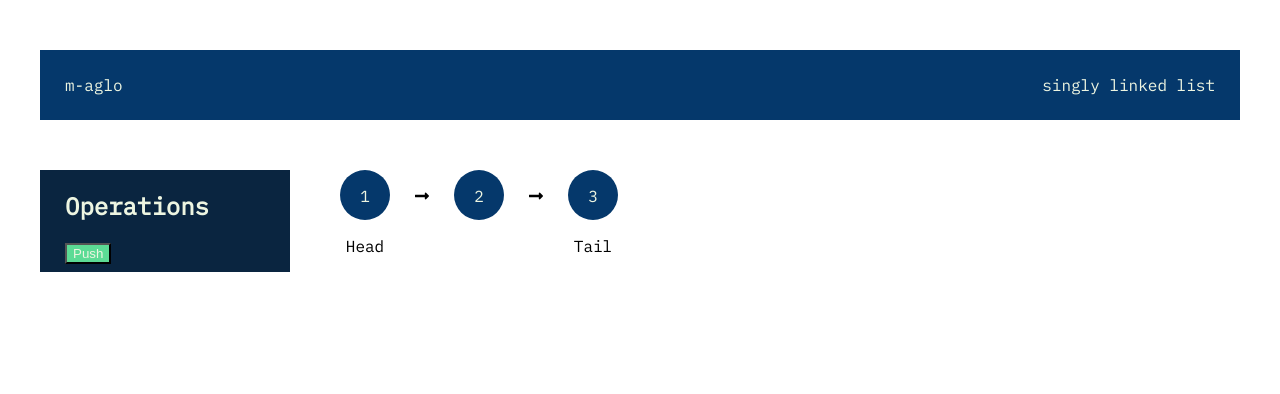
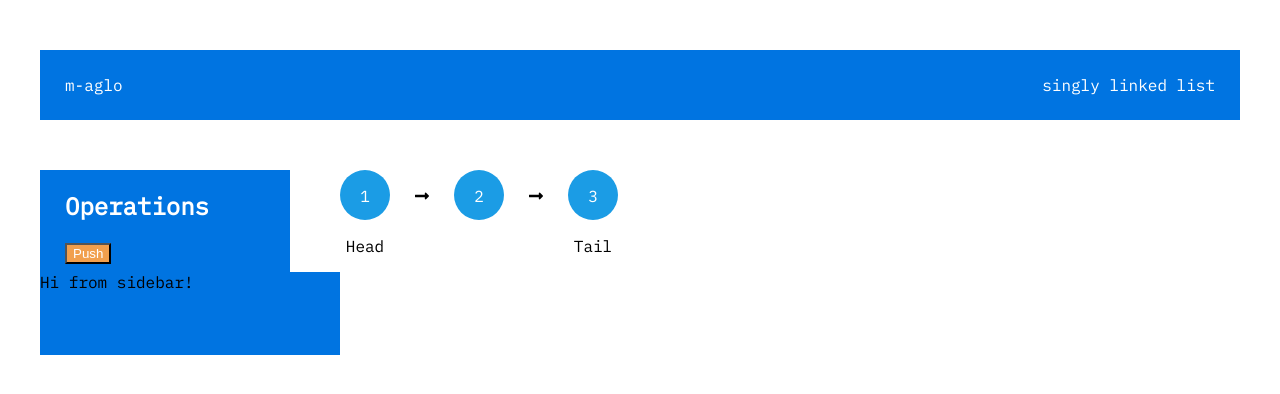
Before and after one commit to magnuslundstrom/m-algo, a React (Create React App) app: page / in a window 1280 px wide. Shown: the top 394 px of the page. Built offline with nearby package versions, Linux system fonts and the light colour scheme.

Commit message:
refactoring into smaller components

```diff
--- a/src/App.tsx
+++ b/src/App.tsx
@@ -1,5 +1,4 @@
-import React from 'react';
-import Container from './components/container';
+import Container from './components/Container';
 import Singly from './dataStructures/SinglyLinkedList/components/SinglyLinkedList';
 function App() {
   return (
--- a/src/colors.ts
+++ b/src/colors.ts
@@ -1,7 +1,8 @@
 export const colors = {
-  dark: '#0a2540',
-  darkBlue: '#05386b',
-  darkGreen: '#379683',
-  lightGreen: '#5cdb95',
-  sand: '#edf5e1',
+  c400: '#0074e1',
+  c300: '#1b9ce5',
+  c200: '#6cdaee',
+  c100: '#fff',
+  cta: '#F19F4d',
+  gray: '#D9D9D9',
 };
--- a/src/components/FunctionTextBox.tsx
+++ b/src/components/FunctionTextBox.tsx
@@ -1,12 +1,15 @@
 import { FunctionComponent, PropsWithChildren } from 'react';
 import { colors } from '../colors';
-interface Props {
+export interface FunctionTextBoxProps {
   functionBody: string;
 }
-export const FunctionTextBox: FunctionComponent<PropsWithChildren<Props>> = (props) => {
+export const FunctionTextBox: FunctionComponent<PropsWithChildren<FunctionTextBoxProps>> = ({ functionBody }) => {
+  const reg = /_([a-zA-Z]+)__WEBPACK_IMPORTED_MODULE_0__\["[a-zA-Z]+"\]/;
+  functionBody = functionBody.replace(reg, '$1');
+
   return (
-    <div style={{ backgroundColor: colors.dark, color: colors.sand, padding: '25px', borderRadius: '10px' }}>
-      <pre>{props.functionBody}</pre>
+    <div style={{ backgroundColor: colors.c400, color: colors.c100, padding: '25px', borderRadius: '10px' }}>
+      <pre>{functionBody}</pre>
     </div>
   );
 };
--- /dev/null
+++ b/src/components/Sidebar.tsx
@@ -0,0 +1,15 @@
+import { FunctionComponent, PropsWithChildren } from 'react';
+import { FunctionTextBox, FunctionTextBoxProps } from './FunctionTextBox';
+import { colors } from '../colors';
+
+type props = PropsWithChildren<{}> & FunctionTextBoxProps;
+
+export const Sidebar: FunctionComponent<props> = ({ children, functionBody }) => {
+  return (
+    <div style={{ backgroundColor: colors.c400 }}>
+      {children}
+      Hi from sidebar!
+      <FunctionTextBox functionBody={functionBody} />
+    </div>
+  );
+};
--- a/src/components/container.tsx
+++ b/src/components/container.tsx
@@ -1,5 +1,5 @@
-import React, { FunctionComponent } from 'react';
-import Header from './header';
+import { FunctionComponent } from 'react';
+import Header from './Header';
 const style = {
   maxWidth: '1200px',
   margin: '50px auto',
--- a/src/components/header.tsx
+++ b/src/components/header.tsx
@@ -2,12 +2,12 @@ import { FunctionComponent } from 'react';
 import { colors } from '../colors';
 const Header: FunctionComponent = () => {
   return (
-    <div style={{ display: 'flex', justifyContent: 'space-between', backgroundColor: colors.darkBlue, padding: '25px' }}>
-      <a href='/' style={{ color: colors.sand, textDecoration: 'none' }}>
+    <div style={{ display: 'flex', justifyContent: 'space-between', backgroundColor: colors.c400, padding: '25px' }}>
+      <a href='/' style={{ color: colors.c100, textDecoration: 'none' }}>
         m-aglo
       </a>
       <div>
-        <a href='/singly' style={{ textDecoration: 'none', color: colors.sand }}>
+        <a href='/singly' style={{ textDecoration: 'none', color: colors.c100 }}>
           singly linked list
         </a>
       </div>
--- /dev/null
+++ b/src/dataStructures/SinglyLinkedList/classes/Node.ts
@@ -0,0 +1,4 @@
+export class Node {
+  next: Node | null = null;
+  constructor(public value: string | number) {}
+}
--- a/src/dataStructures/SinglyLinkedList/classes/SinglyLinkedList.ts
+++ b/src/dataStructures/SinglyLinkedList/classes/SinglyLinkedList.ts
@@ -1,7 +1,4 @@
-export class Node {
-  next: Node | null = null;
-  constructor(public value: string | number) {}
-}
+import { Node } from './Node';
 type Callback = (node: Node, index: number) => any;
 
 export class SinglyLinkedList {
--- a/src/dataStructures/SinglyLinkedList/classes/index.ts
+++ b/src/dataStructures/SinglyLinkedList/classes/index.ts
@@ -1 +1,2 @@
 export * from './SinglyLinkedList';
+export * from './Node';
--- a/src/dataStructures/SinglyLinkedList/components/Node.tsx
+++ b/src/dataStructures/SinglyLinkedList/components/Node.tsx
@@ -1,6 +1,6 @@
 import React from 'react';
 import { colors } from '../../../colors';
-import { Node } from '../classes';
+import { Node } from '../classes/Node';
 import './SinglyLinkedListAnimations.css';
 
 interface State {
@@ -52,7 +52,7 @@ export default class NodeComponent extends React.Component<Props, State> {
   }
 }
 const divStyles = {
-  backgroundColor: colors.darkBlue,
+  backgroundColor: colors.c300,
   borderRadius: '50%',
   height: '50px',
   width: '50px',
@@ -61,5 +61,5 @@ const divStyles = {
 };
 
 const pStyles = {
-  color: colors.sand,
+  color: colors.c100,
 };
--- a/src/dataStructures/SinglyLinkedList/components/SinglyLinkedList.tsx
+++ b/src/dataStructures/SinglyLinkedList/components/SinglyLinkedList.tsx
@@ -2,7 +2,7 @@ import React, { ReactNode } from 'react';
 import ComponentListNode from './Node';
 import { SinglyLinkedList } from '../classes/SinglyLinkedList';
 import { colors } from '../../../colors';
-import { FunctionTextBox } from '../../../components/FunctionTextBox';
+import { Sidebar } from '../../../components/Sidebar';
 
 // Initial setup
 const defaultList = new SinglyLinkedList();
@@ -41,16 +41,16 @@ export class Singly extends React.Component {
     const { functionBoxTextToDisplay } = this.state;
     return (
       <div style={{ display: 'grid', gridTemplateColumns: '1fr 3fr', marginTop: '50px' }}>
-        <div style={{ backgroundColor: colors.dark, paddingLeft: '25px', marginRight: '50px' }}>
-          <h2 style={{ color: colors.sand }}>Operations</h2>
-          <button style={{ backgroundColor: colors.lightGreen, color: colors.sand }} onClick={() => this.operate('push')}>
+        <div style={{ backgroundColor: colors.c400, paddingLeft: '25px', marginRight: '50px' }}>
+          <h2 style={{ color: colors.c100 }}>Operations</h2>
+          <button style={{ backgroundColor: colors.cta, color: colors.c100 }} onClick={() => this.operate('push')}>
             Push
           </button>
         </div>
         <div style={{ display: 'flex', flexWrap: 'wrap' }}>
           {this.state.list.length === 0 ? 'No items in the list' : this.renderList()}
         </div>
-        {this.state.functionBoxTextToDisplay && <FunctionTextBox functionBody={functionBoxTextToDisplay} />}
+        <Sidebar functionBody={functionBoxTextToDisplay} />
       </div>
     );
   }
```
